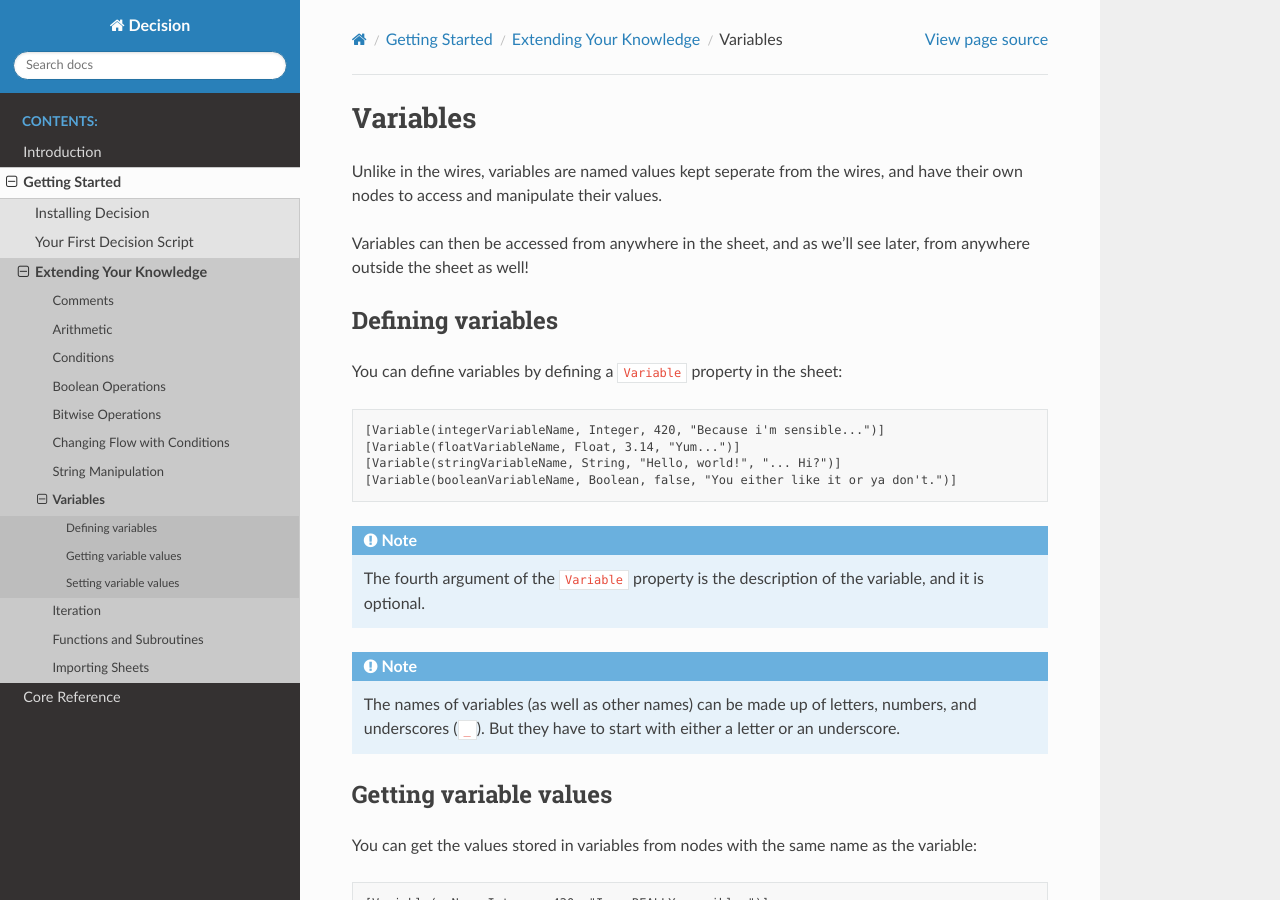
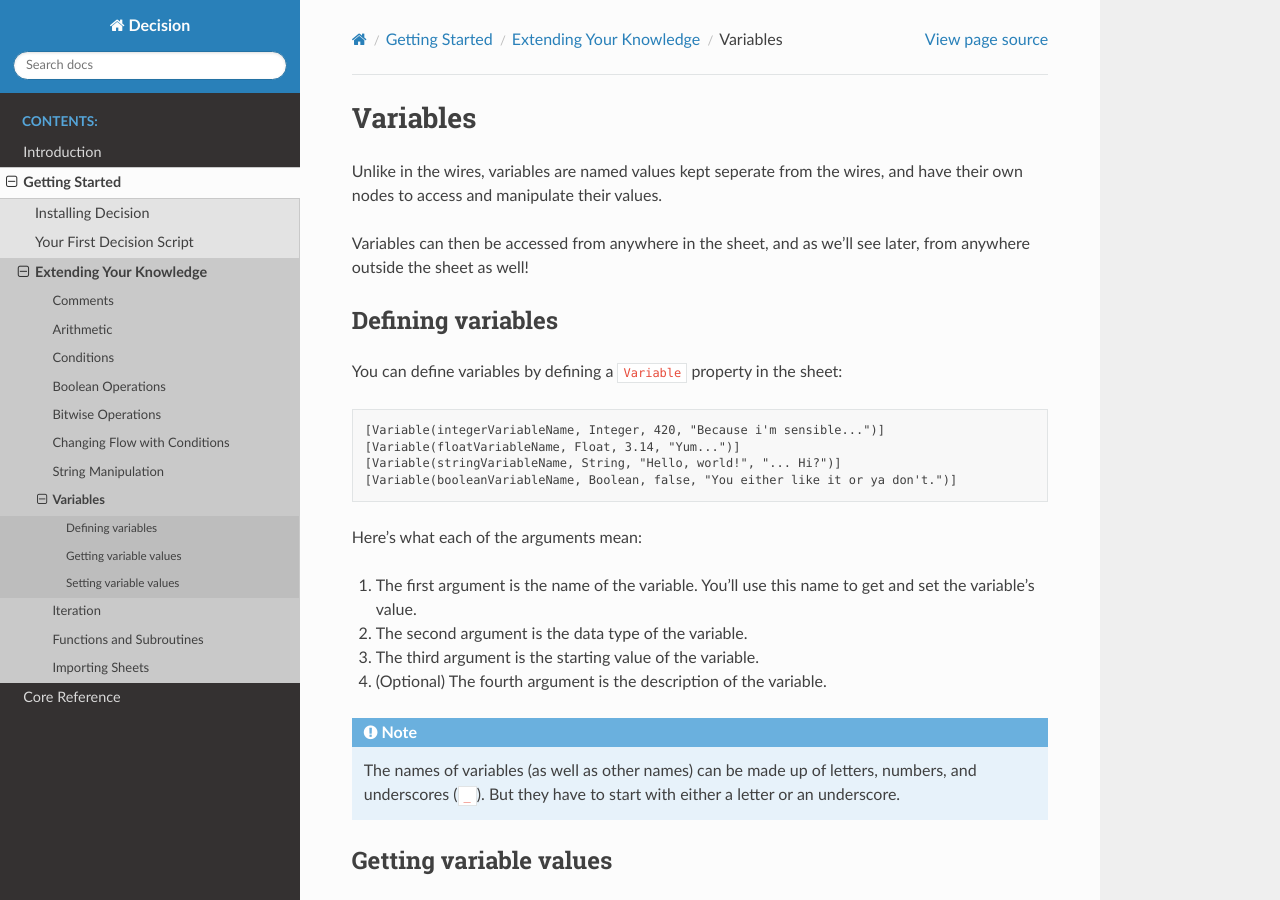
Before and after one commit to drwhut/decision, a Sphinx documentation site: the page built from docs/user/source/getting_started/extending_your_knowledge/variables.rst, in a window 1280 px wide and 900 px high. Built offline with Sphinx 7.4.7 and the Read the Docs theme 2.0.0, drawn with Linux system fonts in a browser that asks for light colours.

Commit message:
Gone into detail about the Variable property arguments.

```diff
--- a/docs/user/source/getting_started/extending_your_knowledge/variables.rst
+++ b/docs/user/source/getting_started/extending_your_knowledge/variables.rst
@@ -36,10 +36,13 @@
    [Variable(stringVariableName, String, "Hello, world!", "... Hi?")]
    [Variable(booleanVariableName, Boolean, false, "You either like it or ya don't.")]
 
-.. note::
+Here's what each of the arguments mean:
 
-   The fourth argument of the ``Variable`` property is the description of the
-   variable, and it is optional.
+1. The first argument is the name of the variable. You'll use this name to get
+   and set the variable's value.
+2. The second argument is the data type of the variable.
+3. The third argument is the starting value of the variable.
+4. (Optional) The fourth argument is the description of the variable.
 
 .. note::
 
```
